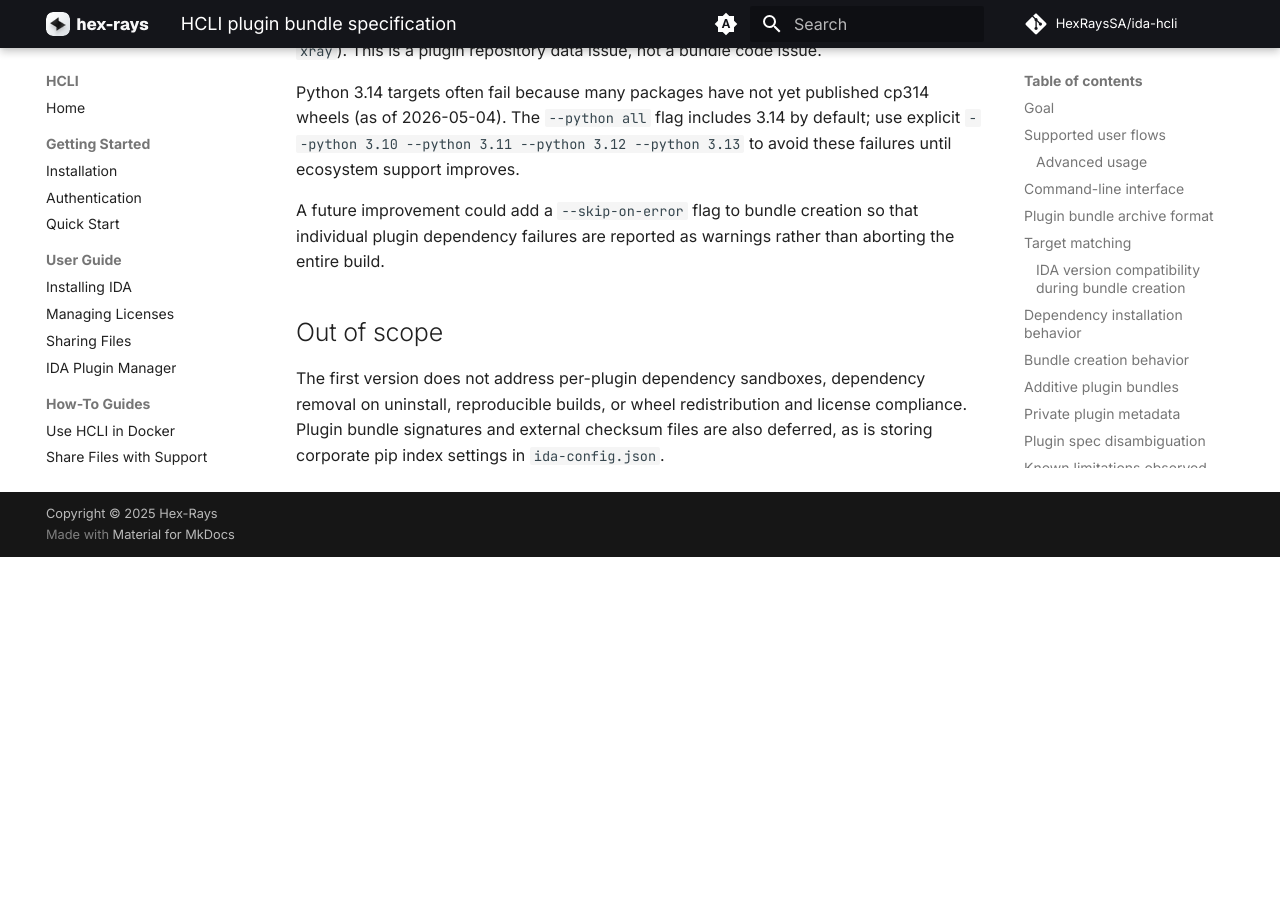
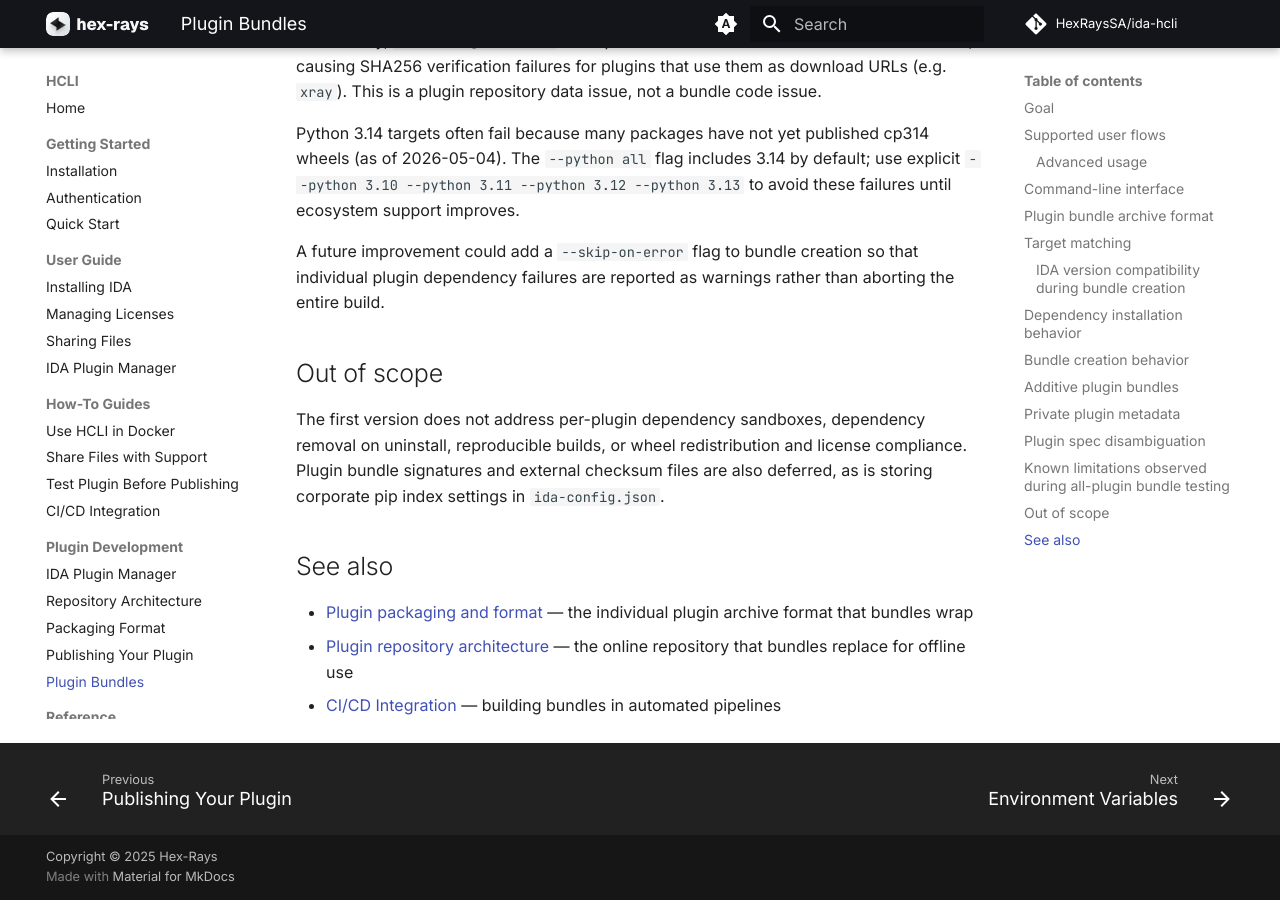
Before and after one commit to HexRaysSA/ida-hcli, an MkDocs documentation site: the page built from docs/reference/plugin-bundle-spec.md, in a window 1280 px wide and 900 px high, scrolled down 8266 px. Built offline with MkDocs 1.6.1 and Material for MkDocs 9.7.7, drawn with Linux system fonts in a browser that asks for light colours; comment, search, counter and statistics services are not loaded; before the commit the page ends 8823 px from its top, so only the background shows below that; some of the changed text lies outside the part shown.

Commit message:
doc: explain plugin bundles

```diff
--- a/docs/how-to/test-plugin-before-publishing.md
+++ b/docs/how-to/test-plugin-before-publishing.md
@@ -424,6 +424,7 @@
 - [Plugin Packaging and Format](../reference/plugin-packaging-and-format.md)
 - [Plugin Manager User Guide](../user-guide/plugin-manager.md)
 - [Plugin Repository Architecture](../reference/plugin-repository-architecture.md)
+- [Plugin Bundles](../reference/plugin-bundle-spec.md) for offline distribution
 
 ## Getting Help
 
--- a/docs/reference/plugin-bundle-spec.md
+++ b/docs/reference/plugin-bundle-spec.md
@@ -282,3 +282,9 @@
 ## Out of scope
 
 The first version does not address per-plugin dependency sandboxes, dependency removal on uninstall, reproducible builds, or wheel redistribution and license compliance. Plugin bundle signatures and external checksum files are also deferred, as is storing corporate pip index settings in `ida-config.json`.
+
+## See also
+
+- [Plugin packaging and format](./plugin-packaging-and-format.md) — the individual plugin archive format that bundles wrap
+- [Plugin repository architecture](./plugin-repository-architecture.md) — the online repository that bundles replace for offline use
+- [CI/CD Integration](../advanced/ci-cd-integration.md) — building bundles in automated pipelines
--- a/mkdocs.yml
+++ b/mkdocs.yml
@@ -95,6 +95,7 @@
     - Repository Architecture: reference/plugin-repository-architecture.md
     - Packaging Format: reference/plugin-packaging-and-format.md
     - Publishing Your Plugin: reference/packaging-your-existing-plugin.md
+    - Plugin Bundles: reference/plugin-bundle-spec.md
   - Reference:
     - Environment Variables: reference/environment-variables.md
   - Changelog: changelog.md
```
Also changed, not shown: docs/advanced/ci-cd-integration.md (+1 -0 lines), docs/reference/plugin-packaging-and-format.md (+2 -0 lines), docs/user-guide/plugin-manager.md (+3 -0 lines).
